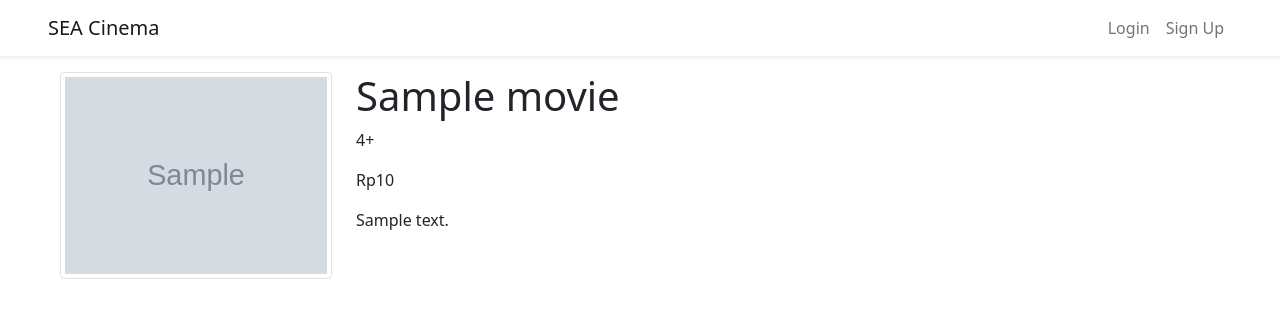
After one commit to dzikryaji/SEACinema, a PHP site: the page made by app/views/movie/movieDetails.php in a window 1280 px wide. The commit adds this page. Shown: the top 318 px of the page. Run offline with PHP 8.4, Linux system fonts and the light colour scheme; the template is opened without the code that fills it: most values are stand-ins (such as "Sample title", 1, 10 or a date in 2020); grey boxes marked "Sample" are stand-in pictures; some libraries are stand-ins or nearby versions.

Commit message:
create movie detail page

```diff
--- /dev/null
+++ b/app/views/movie/movieDetails.php
@@ -0,0 +1,18 @@
+<section class="d-flex flex-column align-items-center px-5 py-3 mb-0">
+    <?php Flasher::flash(); ?>
+    <div class="container-fluid">
+        <div class="row">
+            <div class="col-lg-3 col-md-6">
+                <img src="<?= $movie->poster_url ?>" class="img-thumbnail">
+            </div>
+            <div class="col-lg-9 col-md-6">
+                <div class="w-100">
+                    <h1><?= $movie->title; ?></h1>
+                    <p><?= $movie->age_rating ?>+</p>
+                    <p>Rp<?= $movie->ticket_price ?></p>
+                    <p><?= $movie->description ?></p>
+                </div>
+            </div>
+        </div>
+    </div>
+</section>
```
Also changed, not shown: app/controllers/Movie.php (added, +12 -0 lines), app/views/home/index.php (+6 -4 lines).
